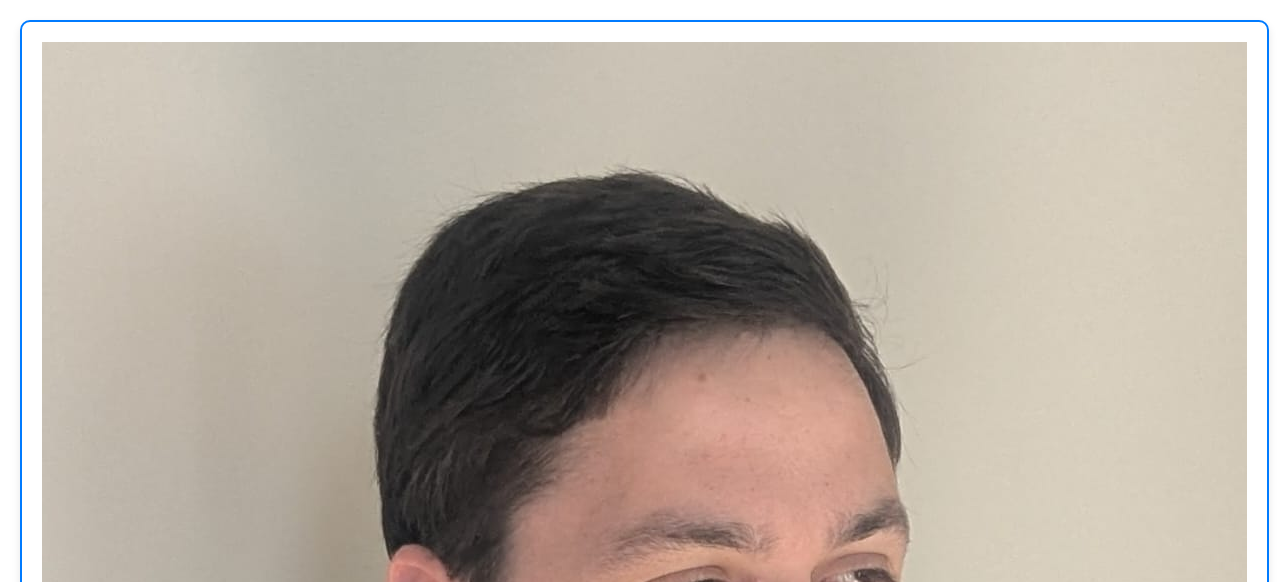
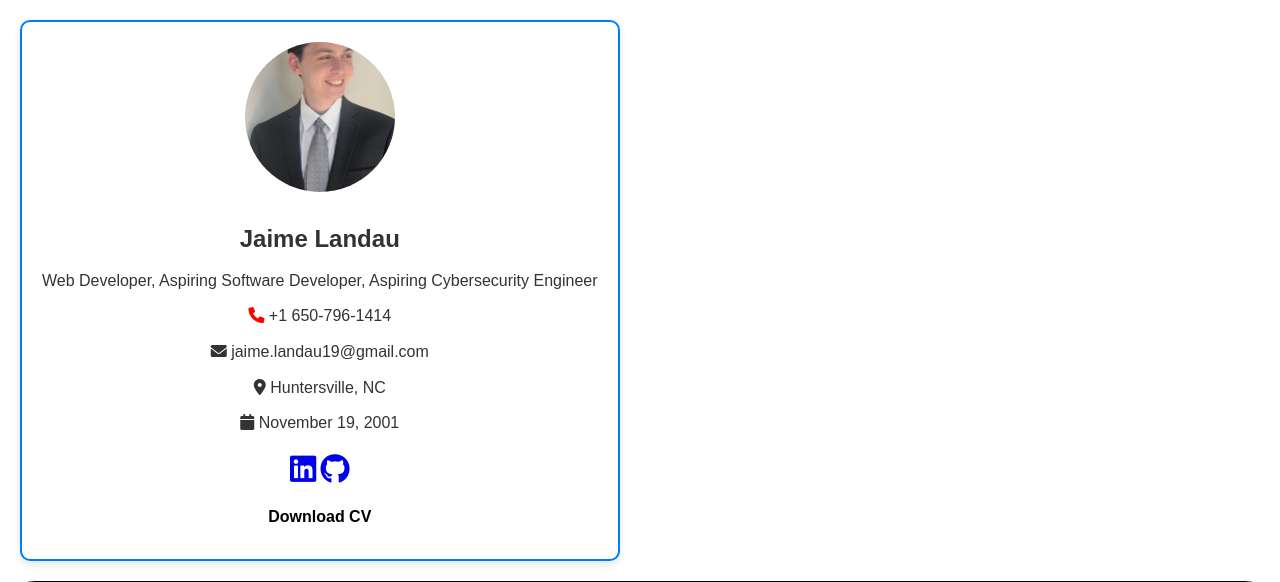
Before and after one commit to jaimeland/Portfolio, a PHP site: page /Home.html in a window 1280 px wide. Shown: the part 70-652 px from the top of the page. Run offline with PHP 8.4, Linux system fonts and the light colour scheme.

Commit message:
headshot

```diff
--- a/Home.html
+++ b/Home.html
@@ -29,7 +29,7 @@
                   <section class="about-me">
                     <div class="profile-box">
                         <div class="profile-details">
-                            <img src="headshot.jpeg" alt="Jaime Landau">
+                            <img class="headshot" src="headshot.jpeg" alt="Jaime Landau">
                             <h1>Jaime Landau</h1>
                             <p>Web Developer, Aspiring Software Developer, Aspiring Cybersecurity Engineer</p>
                             <p><a href="tel:+16507961414" class="phone"><i class="fas fa-phone phone-number"></i> +1 650-796-1414</a></p>
--- a/styles.css
+++ b/styles.css
@@ -197,6 +197,13 @@ a {
     font-size: 30px;
 }
 
+.headshot { /* Headshot */
+    width: 150px;
+    height: 150px;
+    border-radius: 50%;
+    object-fit: cover;
+}
+
 
 .download-button {
     display: inline-block;
```
